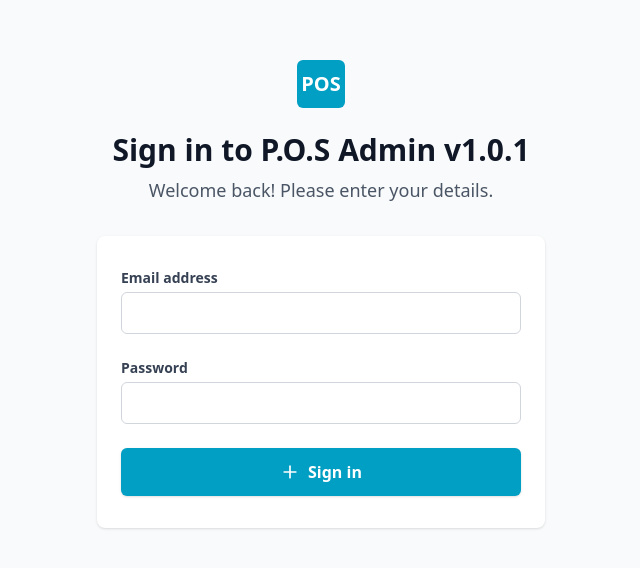
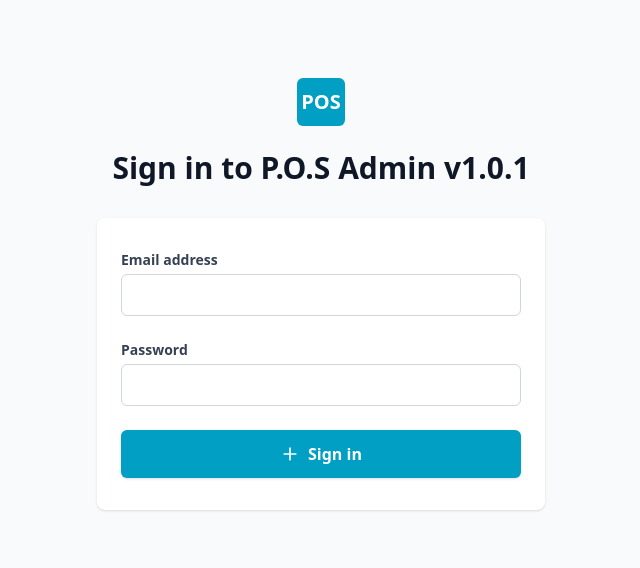
Before and after one commit to anbya/pos-admin, a React (Vite) app: page /login in a window 1280 px wide. Shown: the part 106-674 px from the top of the page, without its empty margins (319-959 px from the left). Built offline with nearby package versions, Linux system fonts and the light colour scheme.

Commit message:
update login page

```diff
--- a/src/pages/Login.tsx
+++ b/src/pages/Login.tsx
@@ -35,9 +35,6 @@ const Login = () => {
         <h2 className="mt-6 text-center text-3xl font-bold text-gray-900">
           Sign in to P.O.S Admin v1.0.1
         </h2>
-        <h5 className="mt-2 text-center text-lg text-gray-600">
-          Welcome back! Please enter your details.
-        </h5>
       </div>
       <div className="mt-8 sm:mx-auto sm:w-full sm:max-w-md">
         <div className="bg-white py-8 px-6 shadow rounded-lg">
```
